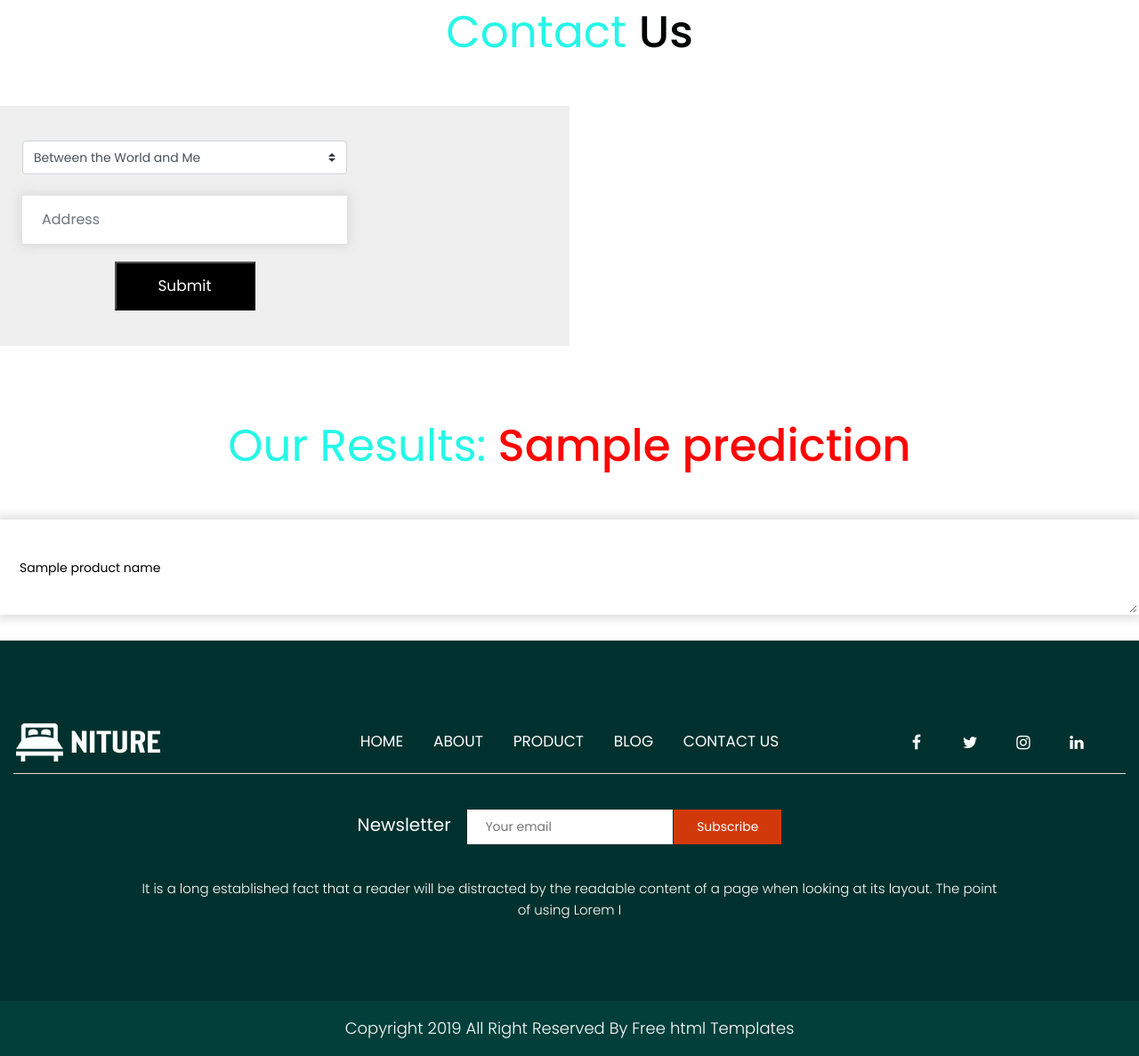
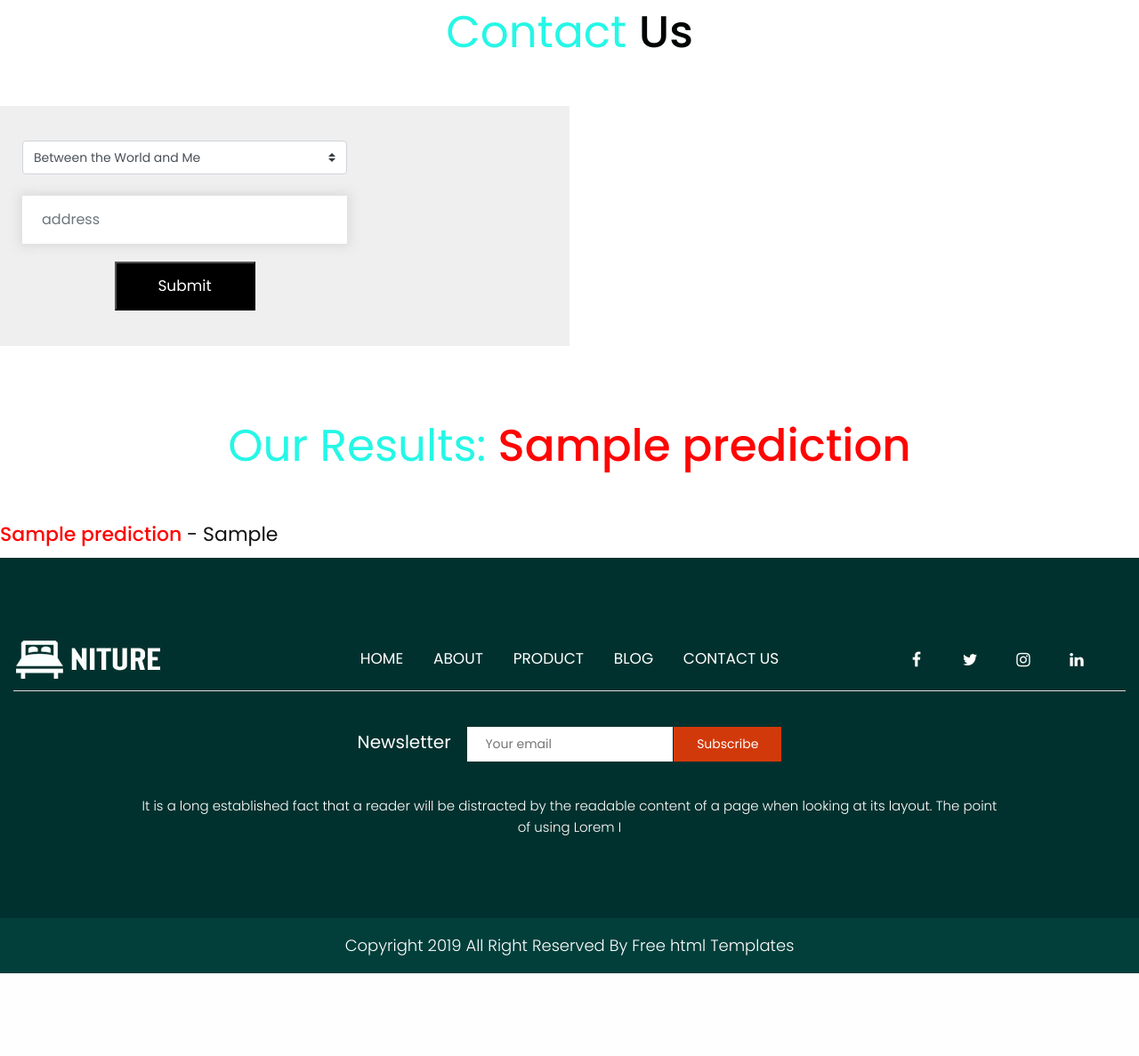
Before and after one commit to annakz1/resqli, a Flask app: template app/src/templates/index.html in a window 1280 px wide. Shown: the part 1339-2526 px from the top of the page at 89% size. After the commit the page ends 2433 px from the top, so only its background shows below. Run offline with Flask 2, Linux system fonts and the light colour scheme; the template is opened without the code that fills it: most values are stand-ins (such as "Sample title", 1, 10 or a date in 2020); parts of the project's set-up code (start-up, migrations or seed data) failed here and were passed over; some libraries are stand-ins or nearby versions.

Commit message:
Run o9n all fields

```diff
--- a/app/src/app.py
+++ b/app/src/app.py
@@ -10,10 +10,22 @@
 @app.route('/', methods=['POST', 'GET'])
 def index():
     if request.method == 'POST':
-        product_name = request.form['product']
-        prediction = model.predict_our_model(product_name)
+        predictions = []
 
-        return render_template('index.html', prediction=prediction, product_name=product_name)
+        for key in ['product', 'address']:
+
+            field_val = request.form[key]
+
+            prediction = model.predict_our_model(field_val)
+
+            pred_obj = {
+                "field": key,
+                "field_val": field_val,
+                "prediction": prediction,
+            }
+            predictions.append(pred_obj)
+
+        return render_template('index.html', predictions=predictions)
 
     return render_template('index.html')
 
--- a/app/src/templates/index.html
+++ b/app/src/templates/index.html
@@ -204,7 +204,7 @@
                                     </div>
                                     <div class="col-xl-12 col-lg-12 col-md-12 col-sm-12"><p><br></p></div>
                                     <div class="col-xl-12 col-lg-12 col-md-12 col-sm-12">
-                                        <input class="form-control" placeholder="Address" type="text" name="Address">
+                                        <input class="form-control" placeholder="address" type="text" name="address">
                                     </div>
                                     <div class="col-xl-12 col-lg-12 col-md-12 col-sm-12">
                                         <input class="send" type="submit" value="Submit">
@@ -217,7 +217,7 @@
             </div>
             <!-- end contact -->
             <!-- results -->
-            {% if prediction -%}
+            {% if predictions -%}
                 <div class="contact">
                     <div class="container-fluid padddd">
                         <div class="row">
@@ -230,9 +230,18 @@
                                     {% endif %}
                                 </div>
                             </div>
-                        <div class="col-xl-12 col-lg-12 col-md-12 col-sm-12">
-                            <textarea class="textarea" placeholder="{{product_name}}" type="text" name="Message">{{product_name}}</textarea>
-                        </div>
+                            {% for pred in predictions %}
+                                <div class="col-xl-12 col-lg-12 col-md-12 col-sm-12">
+                                    <h2>
+                                        {% if pred.prediction == 'Benign' -%}
+                                            <strong class="green">* {{ pred.prediction }}</strong>
+                                        {% else -%}
+                                            <strong class="red">{{ pred.prediction }}</strong>
+                                        {% endif %}
+                                         - {{ pred.field_val }}
+                                    </h2>
+                                </div>
+                            {% endfor %}
                         </div>
                     </div>
                 </div>
```
